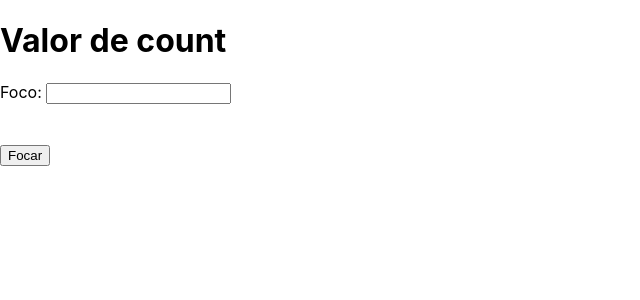
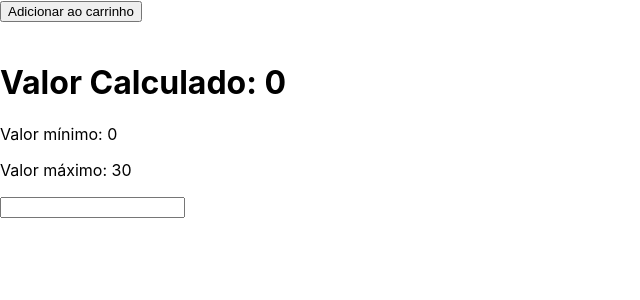
Before and after one commit to Liandro73/reactjs-avancado, a React (Create React App) app: page / in a window 1280 px wide. Shown: the top 300 px of the page, without its empty margins (0-640 px from the left). Built offline with nearby package versions, Linux system fonts and the light colour scheme.

Commit message:
Dumb Components

```diff
--- a/src/App.js
+++ b/src/App.js
@@ -1,21 +1,39 @@
-import React, { useRef } from 'react';
+import React, { useState } from 'react';
+import Button from './Component/Button';
+import Calc from './Component/Calc';
 
-function App () {
-  const inputRef = useRef()
+function App() {
 
-  const hadleClick = () => {
-    inputRef.current.focus()
-    console.log('inputRef.current', inputRef.current)
+  const [value, setValue] = useState(0)
+  const [min, setMin] = useState(0)
+  const [max, setMax] = useState(30)
+
+  const handleClick = () => {
+    setMin(10)
+  }
+
+  const handleCalc = () => {
+    setValue(min + max)
   }
 
   return (
     <>
-      <h1>Valor de count</h1>
-      Foco: <input ref={inputRef} />
+      <div>
+        <Button
+          onClick={handleClick}
+        >
+          Adicionar ao carrinho
+      </Button>
+      </div>
       <br />
-      <br />
-      <br />
-      <button onClick={hadleClick} >Focar</button>
+      <div>
+        <h1>Valor Calculado: {value} </h1>
+        <Calc
+          min={min}
+          max={max}
+          onChange={handleCalc}
+        />
+      </div>
     </>
   )
 }
--- /dev/null
+++ b/src/Component/Button/index.js
@@ -0,0 +1,20 @@
+import React from 'react';
+import PropTypes from 'prop-types';
+
+function Button(props) {
+    const { children, onClick } = props
+
+    return (
+        <button
+            onClick={onClick}
+        >
+            {children}
+        </button>
+    )
+}
+
+Button.propTypes = {
+    onClick: PropTypes.func.isRequired
+}
+
+export default Button;
--- /dev/null
+++ b/src/Component/Calc/index.js
@@ -0,0 +1,26 @@
+import React from 'react';
+import PropTypes from 'prop-types';
+
+function Calc(props) {
+    const { min, max, onChange } = props
+
+    return (
+        <div>
+            <p>
+                Valor mínimo: {min}
+            </p>
+            <p>
+                Valor máximo: {max}
+            </p>
+            <input type="text" onChange={onChange} />
+        </div>
+    )
+}
+
+Calc.propTypes = {
+    min: PropTypes.number.isRequired,
+    max: PropTypes.number.isRequired,
+    onChange: PropTypes.func.isRequired
+}
+
+export default Calc;
```
